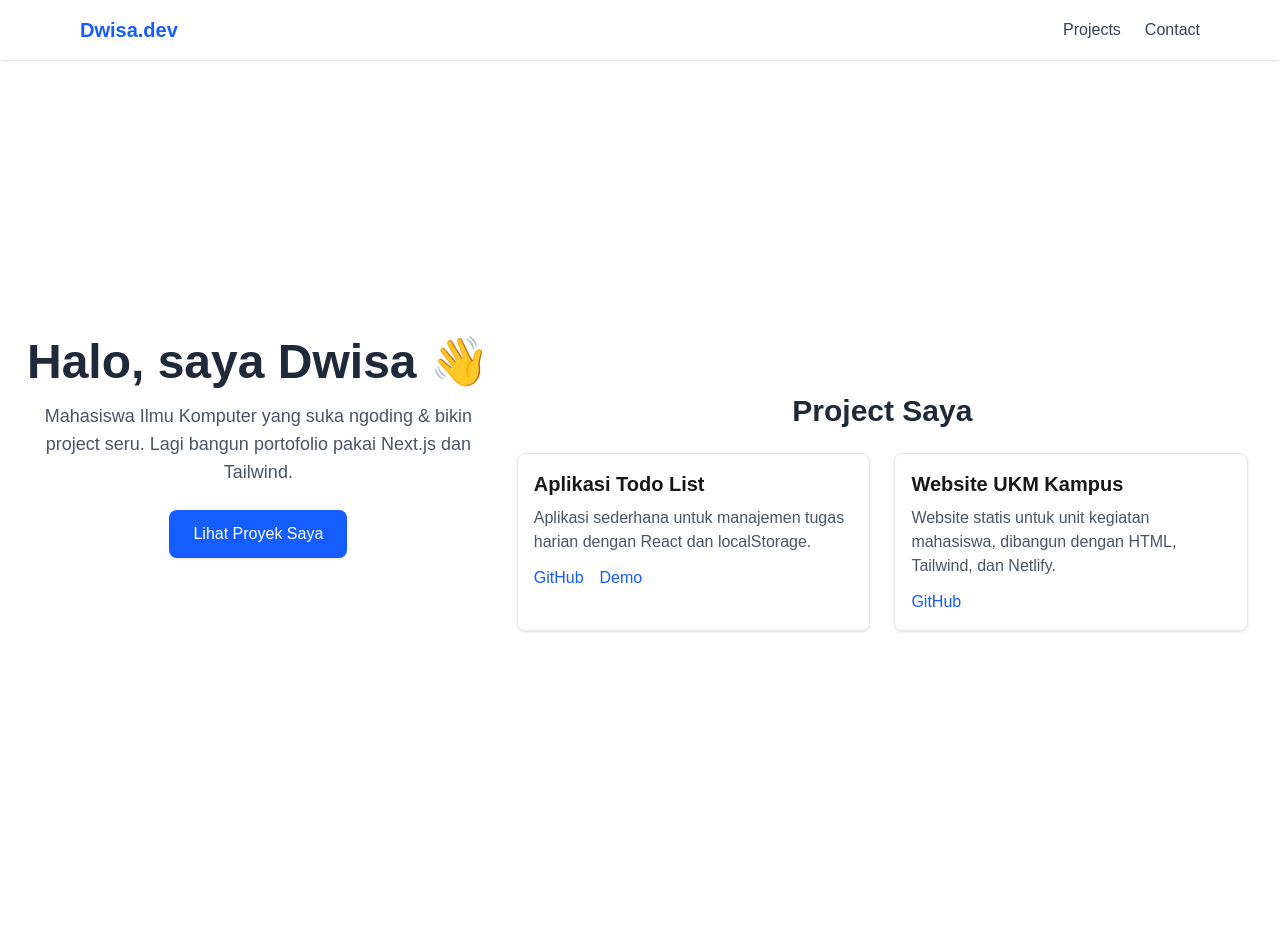
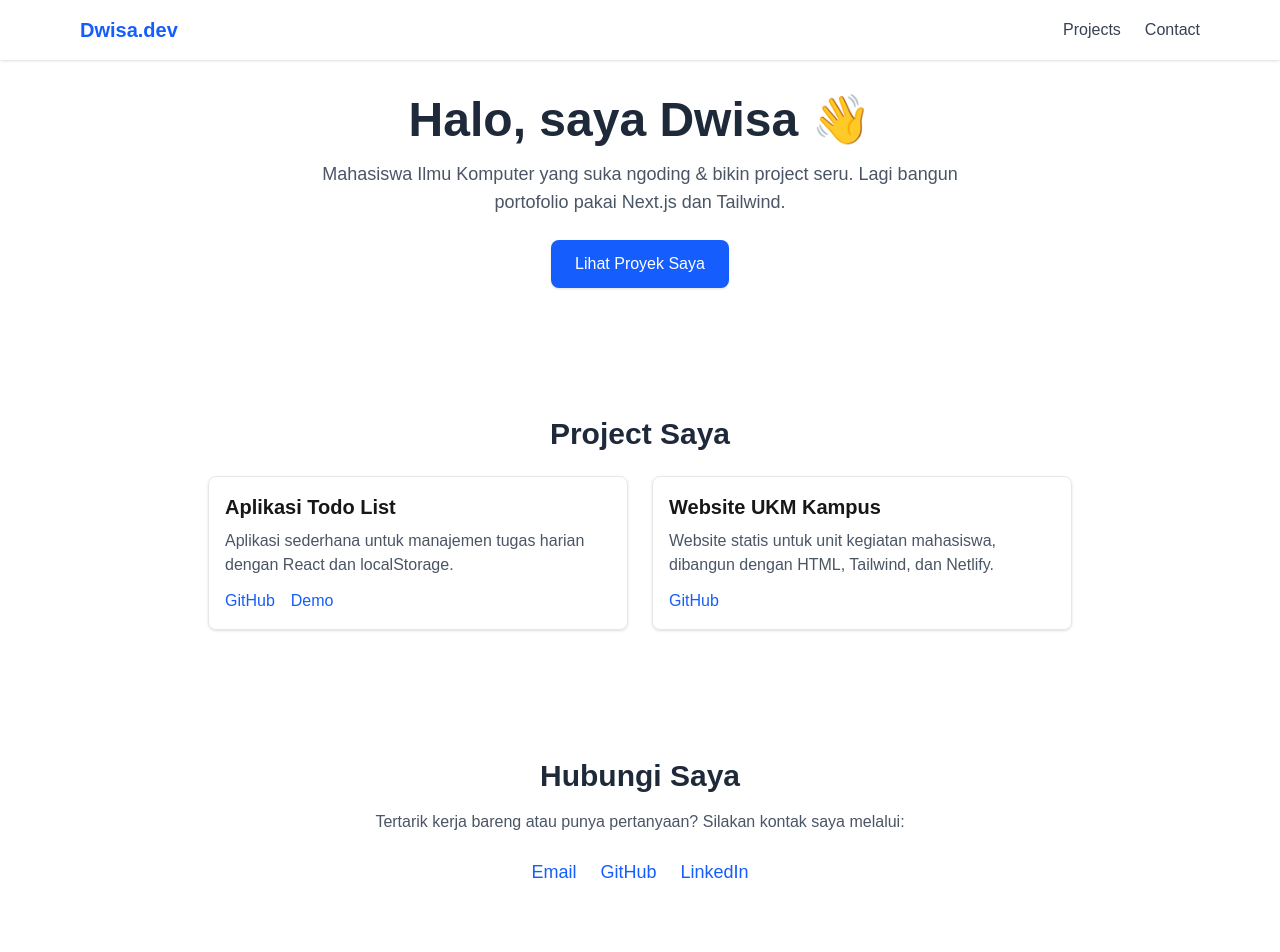
Before and after one commit to sakhuy/portfolio, a Next.js app: page / in a window 1280 px wide. Shown: the top 952 px of the page. Before the commit the page ends 800 px from the top, so only its background shows below. Built offline with nearby package versions, Linux system fonts and the light colour scheme.

Commit message:
feat(contact): add contact section and footer

```diff
--- a/src/app/page.tsx
+++ b/src/app/page.tsx
@@ -5,8 +5,9 @@ export default function Home() {
   return (
     <>
       <Navbar />
-      <main className="min-h-screen flex items-center justify-center bg-white px-4 pt-24">
-        <section className="max-w-2xl text-center">
+      <main className="min-h-screen bg-white pt-24 px-4">
+        {/* Hero Section */}
+        <section className="max-w-2xl mx-auto text-center">
           <h1 className="text-4xl sm:text-5xl font-bold text-gray-800 mb-4">
             Halo, saya Dwisa 👋
           </h1>
@@ -21,6 +22,8 @@ export default function Home() {
             Lihat Proyek Saya
           </a>
         </section>
+
+        {/* Projects Section */}
         <section id="projects" className="mt-32 px-4 max-w-4xl mx-auto">
           <h2 className="text-3xl font-bold mb-6 text-center text-gray-800">Project Saya</h2>
           <div className="grid md:grid-cols-2 gap-6">
@@ -37,6 +40,24 @@ export default function Home() {
             />
           </div>
         </section>
+
+        {/* Contact Section */}
+        <section id="contact" className="mt-32 px-4 max-w-2xl mx-auto text-center">
+          <h2 className="text-3xl font-bold mb-4 text-gray-800">Hubungi Saya</h2>
+          <p className="text-gray-600 mb-6">
+            Tertarik kerja bareng atau punya pertanyaan? Silakan kontak saya melalui:
+          </p>
+          <div className="flex justify-center space-x-6 text-blue-600 text-lg">
+            <a href="mailto:dwisa@email.com" className="hover:underline">Email</a>
+            <a href="https://github.com/username" target="_blank" className="hover:underline">GitHub</a>
+            <a href="https://linkedin.com/in/username" target="_blank" className="hover:underline">LinkedIn</a>
+          </div>
+        </section>
+
+        {/* Footer */}
+        <footer className="mt-16 py-6 text-center text-gray-500 text-sm">
+          © {new Date().getFullYear()} Dwisa. Dibuat dengan Next.js & Tailwind CSS.
+        </footer>
       </main>
     </>
   );
```
